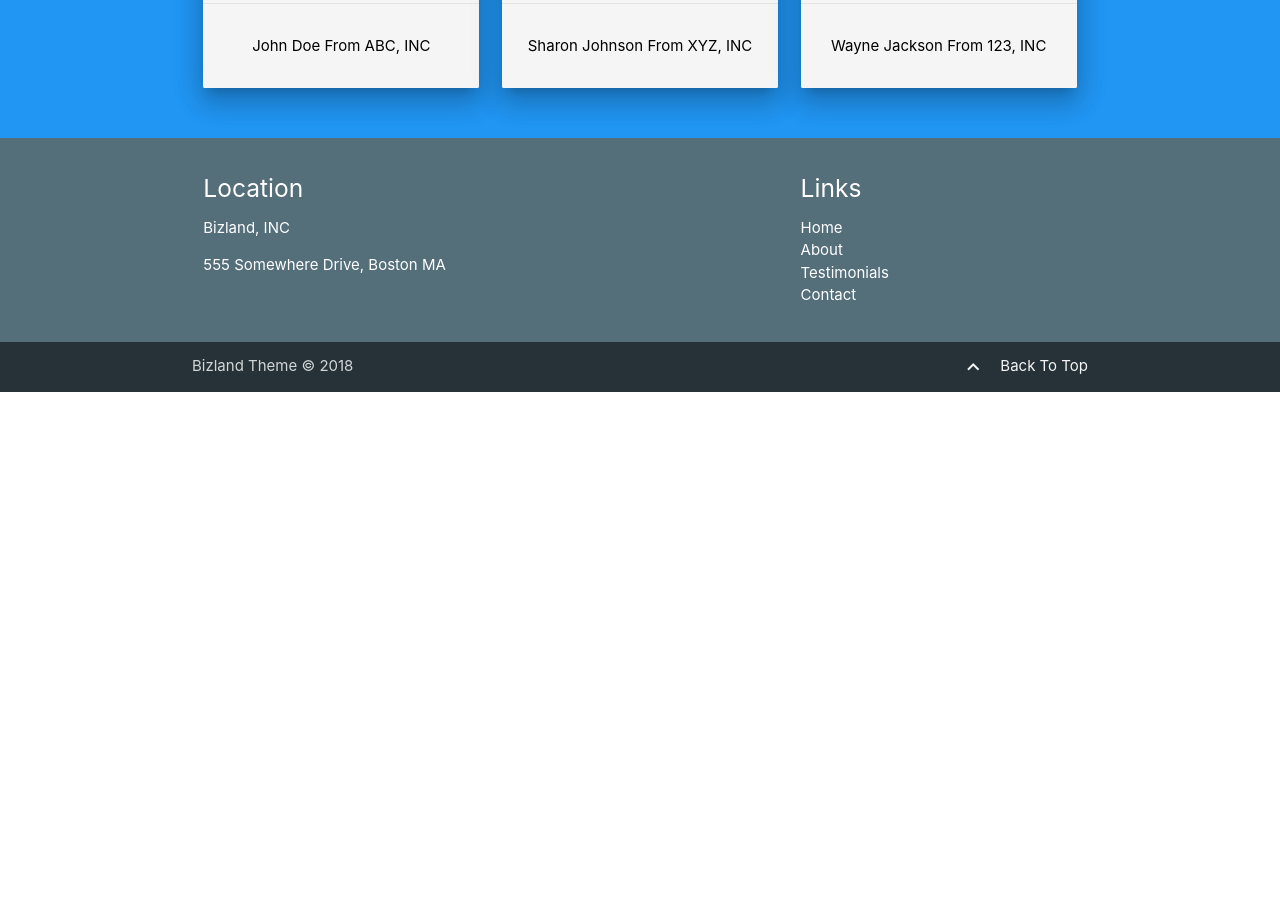
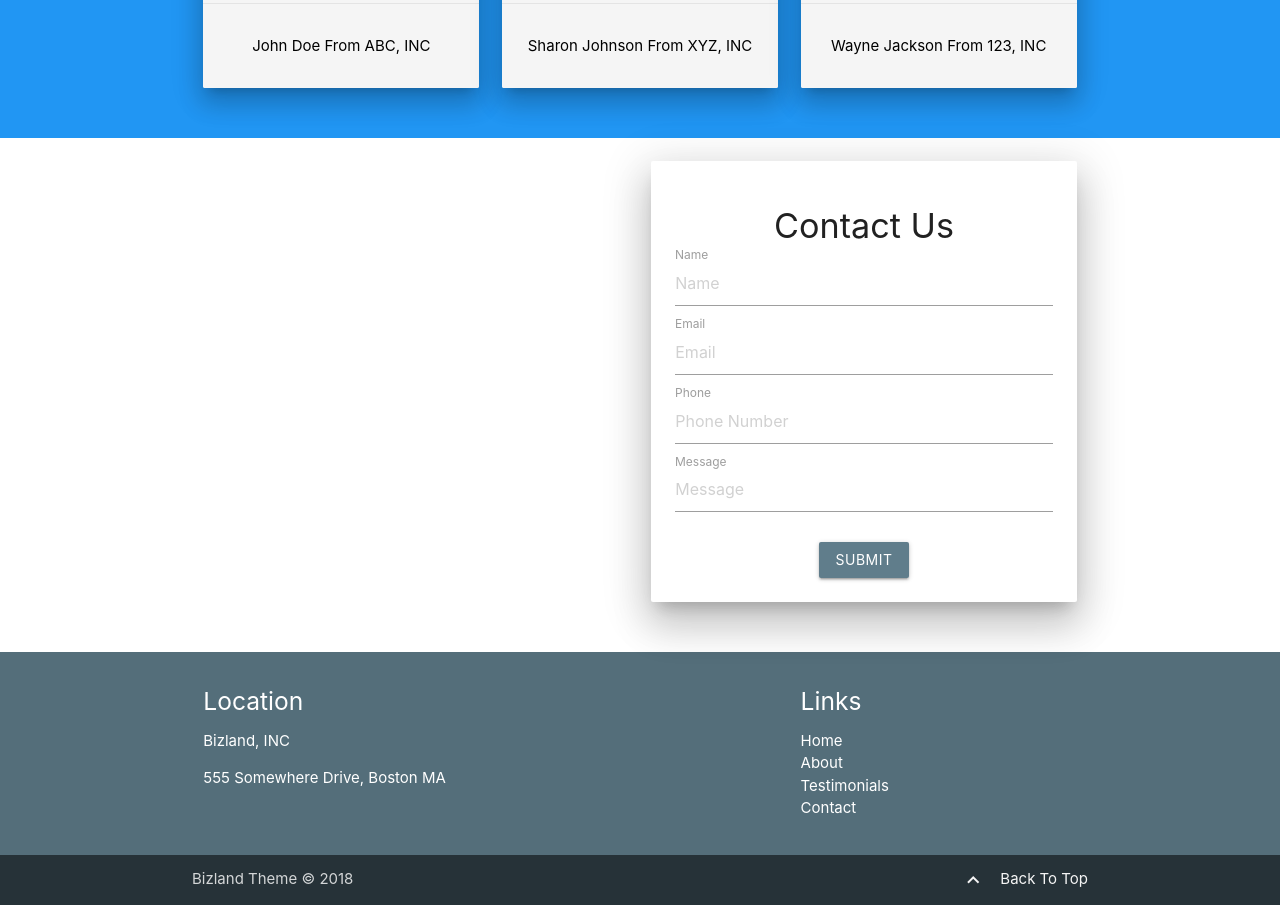
Before and after one commit to rahmat058/Bizland-React-One-Page-Template, a React (Create React App) app: page / in a window 1280 px wide. Shown: the part 2180-3085 px from the top of the page. Before the commit the page ends 2572 px from the top, so only its background shows below. Built offline with nearby package versions, Linux system fonts and the light colour scheme.

Commit message:
contact design is done

```diff
--- a/src/App.js
+++ b/src/App.js
@@ -7,6 +7,7 @@ import Navbar from './components/navbar'
 import Boxes from './components/boxes'
 import About from './components/about'
 import Testimonials from './components/testimonial'
+import Contact from './components/contact'
 import Footer from './components/footer'
 
 class App extends Component {
@@ -35,6 +36,7 @@ class App extends Component {
         <Boxes />
         <About />
         <Testimonials />
+        <Contact />
         <Footer />
       </div>
     );
--- a/src/assets/css/main.css
+++ b/src/assets/css/main.css
@@ -41,6 +41,19 @@
   margin-bottom: 0 !important;
 }
 
+.section-contact {
+  position: relative;
+}
+
+#googlemap {
+  position: absolute;
+  height: 100%;
+  width: 100%;
+  top: 0;
+  left: 0;
+  z-index: 0;
+}
+
 @media(max-width: 600px) {
   .main-header {
     height: 50vh;
--- a/src/components/contact.js
+++ b/src/components/contact.js
@@ -1,9 +1,72 @@
 import React, { Component } from 'react'
 
 class Contact extends Component {
+
+  componentDidMount() {
+    // const position = [42.361145, -71.057083]
+    // const centerPosition = [42.377815, -70.981133]
+
+    // function showGoogleMaps() {
+    //   //Map Position
+    //   const latLng = google.maps.LatLng(position[0], position[1])
+    //   const centerLatLng = google.maps.LatLng(centerPosition[0], centerPosition[1])
+
+    //   //Map options
+    //   const mapOptions = {
+    //     zoom: 12,
+    //     streetViewControl: false,
+    //     scaleControl: true,
+    //     mapTypeId: google.maps.mapTypeId.ROADMAP,
+    //     center: centerLatLng
+    //   }
+
+    //   //create map
+    //   map = new google.maps.Map(document.getElementById('googlemap'), mapOptions)
+
+    //   //show marker
+    //   marker = new google.map.Marker({
+    //     position: latLng,
+    //     map: map,
+    //     draggable: false,
+    //     animation: google.maps.Animation.DROP
+    //   });
+    // }
+
+    // //Maps event
+    // google.maps.event.addDomListener(window, 'load', showGoogleMaps)
+  }
+
   render() {
     return (
-      <section className="section section-contact"></section>
+      <section id='contact' className="section section-contact center scrollspy">
+        <div id="googlemap"></div>
+        <div className="container">
+          <div className="row">
+            <div className="col s12 m6 offset-m6">
+              <div className="card-panel z-depth-5">
+                <h4>Contact Us</h4>
+                <div className="input-field">
+                  <input type="text" id='name' placeholder='Name'/>
+                  <label htmlFor="name">Name</label>
+                </div>
+                <div className="input-field">
+                  <input type="email" id='email' placeholder='Email'/>
+                  <label htmlFor="email">Email</label>
+                </div>
+                <div className="input-field">
+                  <input type="number" id='phone' placeholder='Phone Number'/>
+                  <label htmlFor="phone">Phone</label>
+                </div>
+                <div className="input-field">
+                  <textarea id="message" className='materialize-textarea' placeholder='Message'></textarea>
+                  <label htmlFor="message">Message</label>
+                </div>
+                <input type="submit" value="Submit" className='btn blue-grey'/>
+              </div>
+            </div>
+          </div>
+        </div>
+      </section>
     )
   }
 }
```
